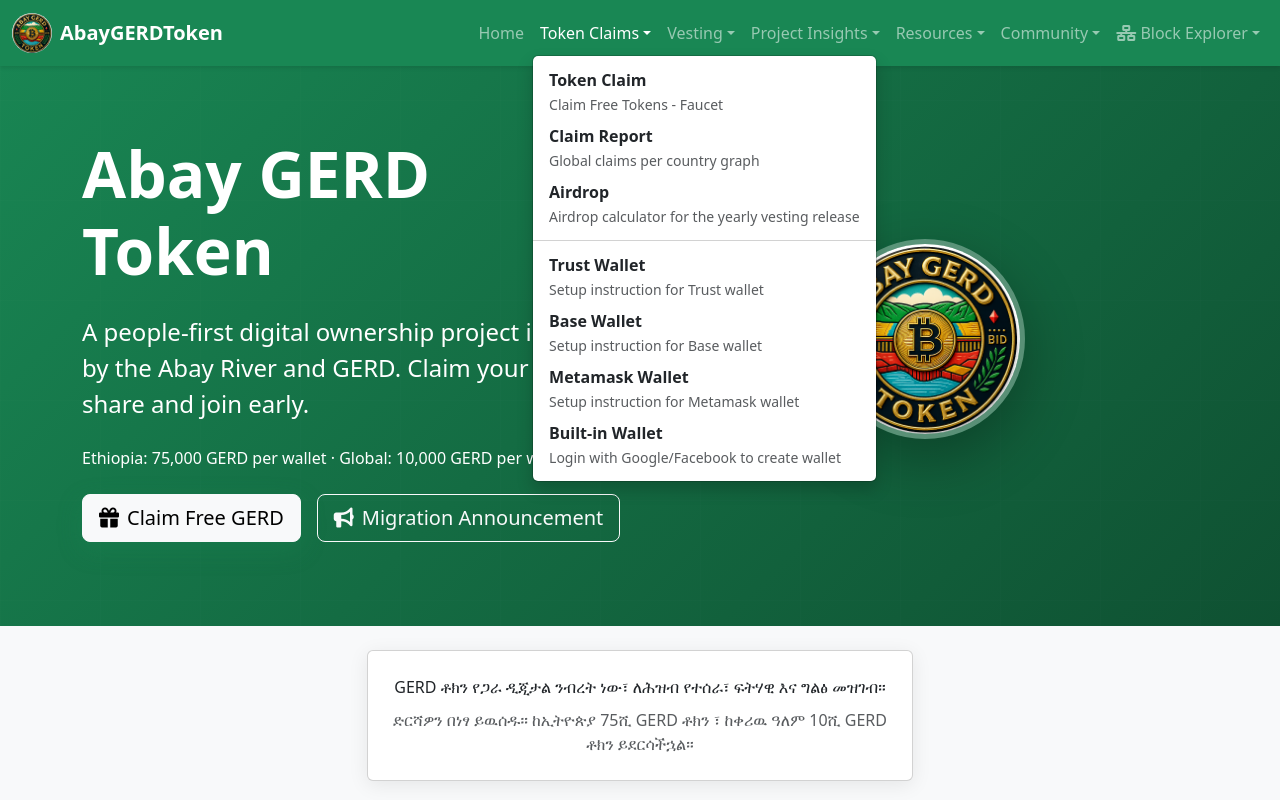
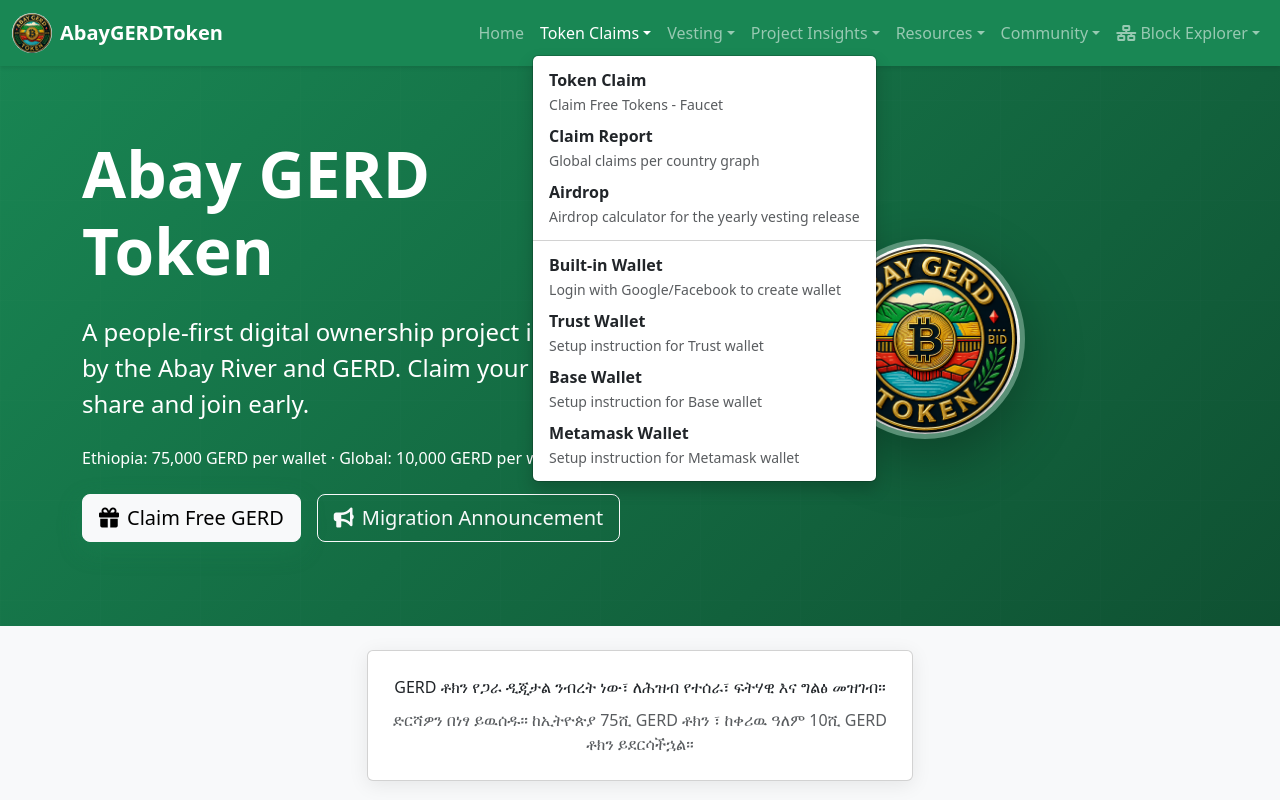
Before and after one commit to AbayGERDToken/AbayGERDToken.github.io, a Next.js app: page / in a window 1280 px wide. Both pictures are taken after a click on the button "Token Claims". Shown: the top 800 px of the page. Built offline with nearby package versions, Linux system fonts and the light colour scheme; no server answers.

Commit message:
feat: add Built-in Wallet option to navbar dropdown

```diff
--- a/components/Navbar.tsx
+++ b/components/Navbar.tsx
@@ -92,6 +92,12 @@
                 </li>
                 <li><hr className="dropdown-divider" /></li>
                 <li>
+                  <Link className="dropdown-item" href="/auth">
+                    <div className="fw-bold">Built-in Wallet</div>
+                    <small className="text-muted">Login with Google/Facebook to create wallet</small>
+                  </Link>
+                </li>
+                <li>
                   <Link className="dropdown-item" href="/trust-wallet">
                     <div className="fw-bold">Trust Wallet</div>
                     <small className="text-muted">Setup instruction for Trust wallet</small>
@@ -107,12 +113,6 @@
                   <Link className="dropdown-item" href="/metamask-wallet">
                     <div className="fw-bold">Metamask Wallet</div>
                     <small className="text-muted">Setup instruction for Metamask wallet</small>
-                  </Link>
-                </li>
-                <li>
-                  <Link className="dropdown-item" href="/auth">
-                    <div className="fw-bold">Built-in Wallet</div>
-                    <small className="text-muted">Login with Google/Facebook to create wallet</small>
                   </Link>
                 </li>
               </ul>
```
